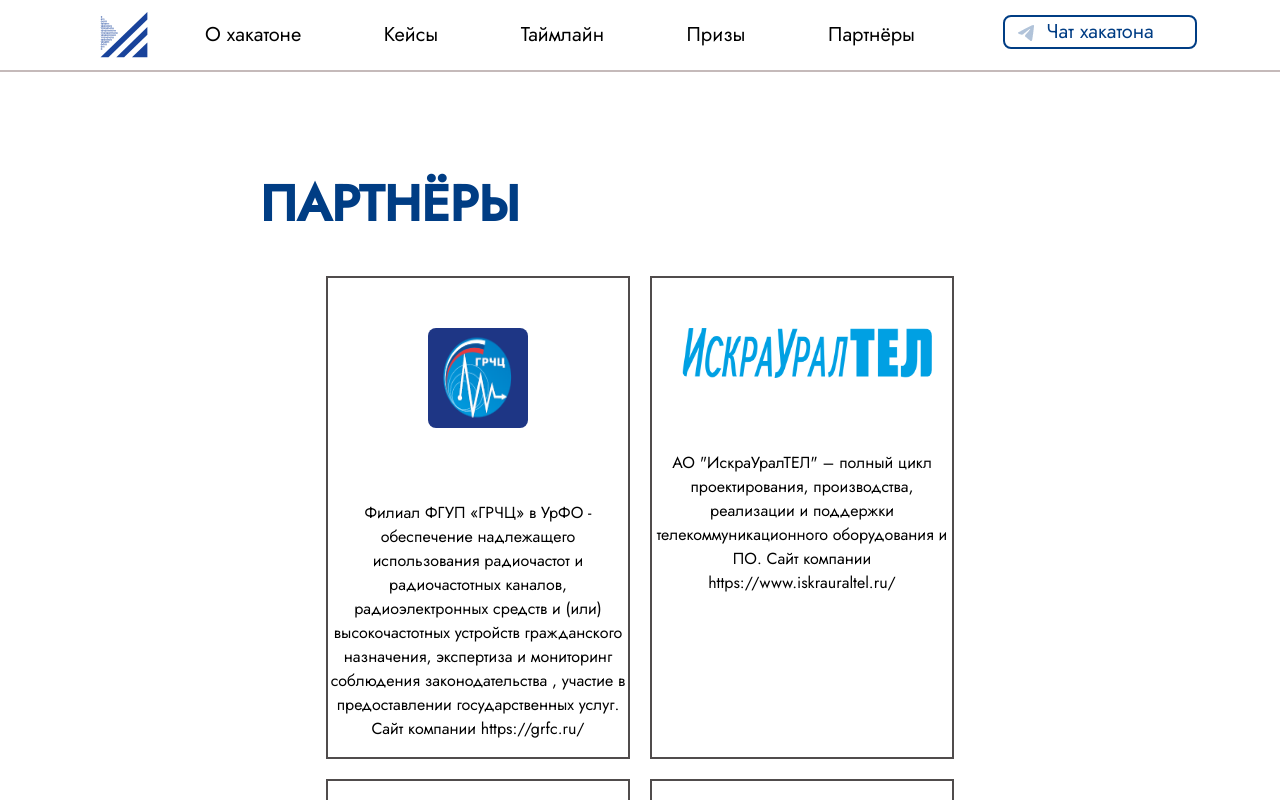
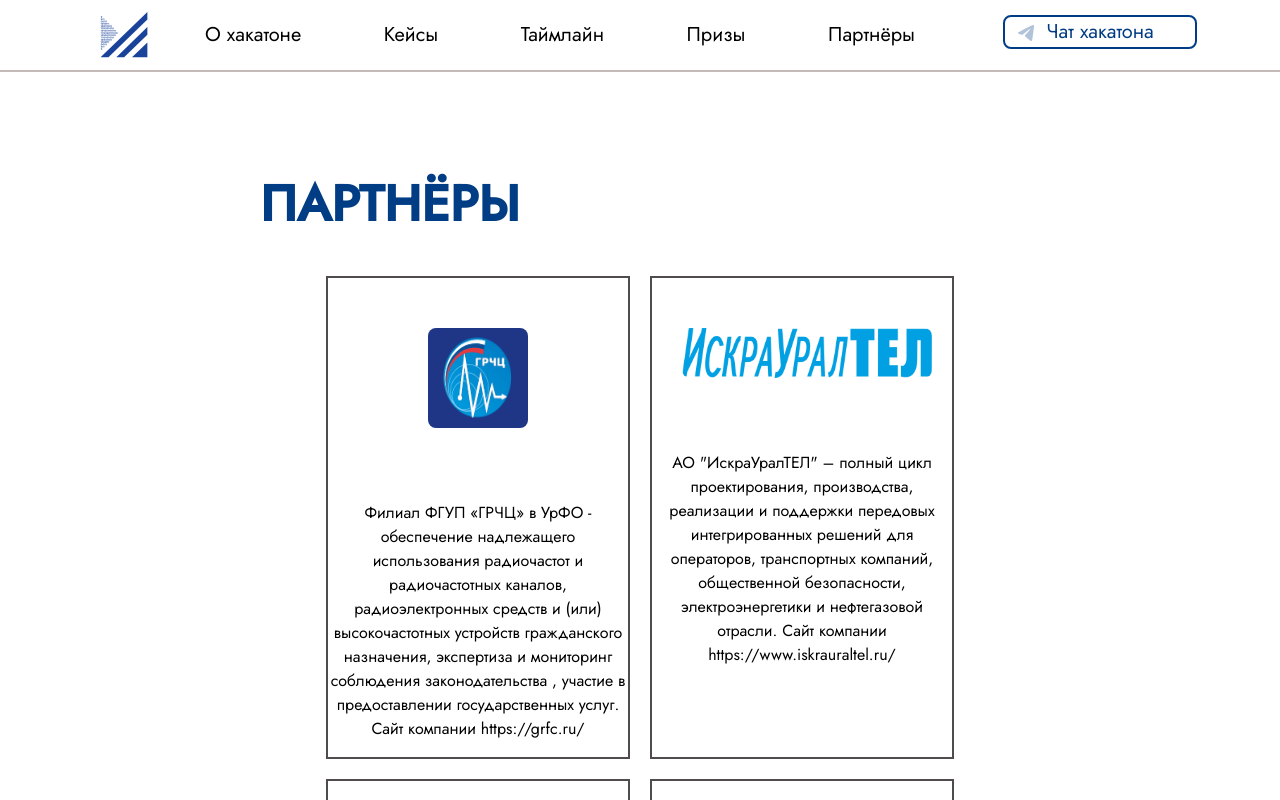
Before and after one commit to YarickVodila/landing_site, a React (Create React App) app: page /partners in a window 1280 px wide. Shown: the top 800 px of the page. Built offline with nearby package versions, Linux system fonts and the light colour scheme.

Commit message:
first cum it

```diff
--- a/src/Pages/Partners.js
+++ b/src/Pages/Partners.js
@@ -26,8 +26,9 @@
                         <section className={'About-partners'}>
                             <img className={'partners-logo'} src={iut} width={250} height={50} alt={''}/>
                             <p>
-                                АО "ИскраУралТЕЛ" – полный цикл проектирования, производства, реализации и поддержки телекоммуникационного оборудования и ПО.
-                                Сайт компании https://www.iskrauraltel.ru/
+                                АО "ИскраУралТЕЛ" – полный цикл проектирования, производства, реализации и
+                                поддержки передовых интегрированных решений для операторов, транспортных компаний,
+                                общественной безопасности, электроэнергетики и нефтегазовой отрасли. Сайт компании https://www.iskrauraltel.ru/
                             </p>
                         </section>
                         <section className={'About-partners'}>
```
